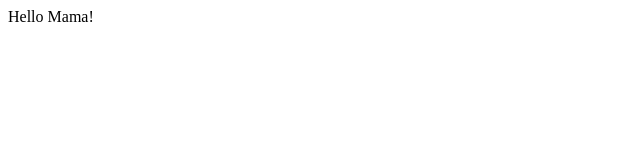
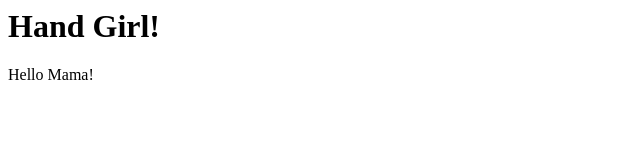
Before and after one commit to pawidachum/May_test-git, a plain HTML site: page index.html in a window 1280 px wide. Shown: the whole page, without its empty margins (0-640 px from the left). Drawn offline with Linux system fonts and the light colour scheme.

Commit message:
add khon hand

```diff
--- a/index.html
+++ b/index.html
@@ -1 +1,2 @@
+<H1>Hand Girl!</H1>
 <p>Hello Mama!</p>
```
